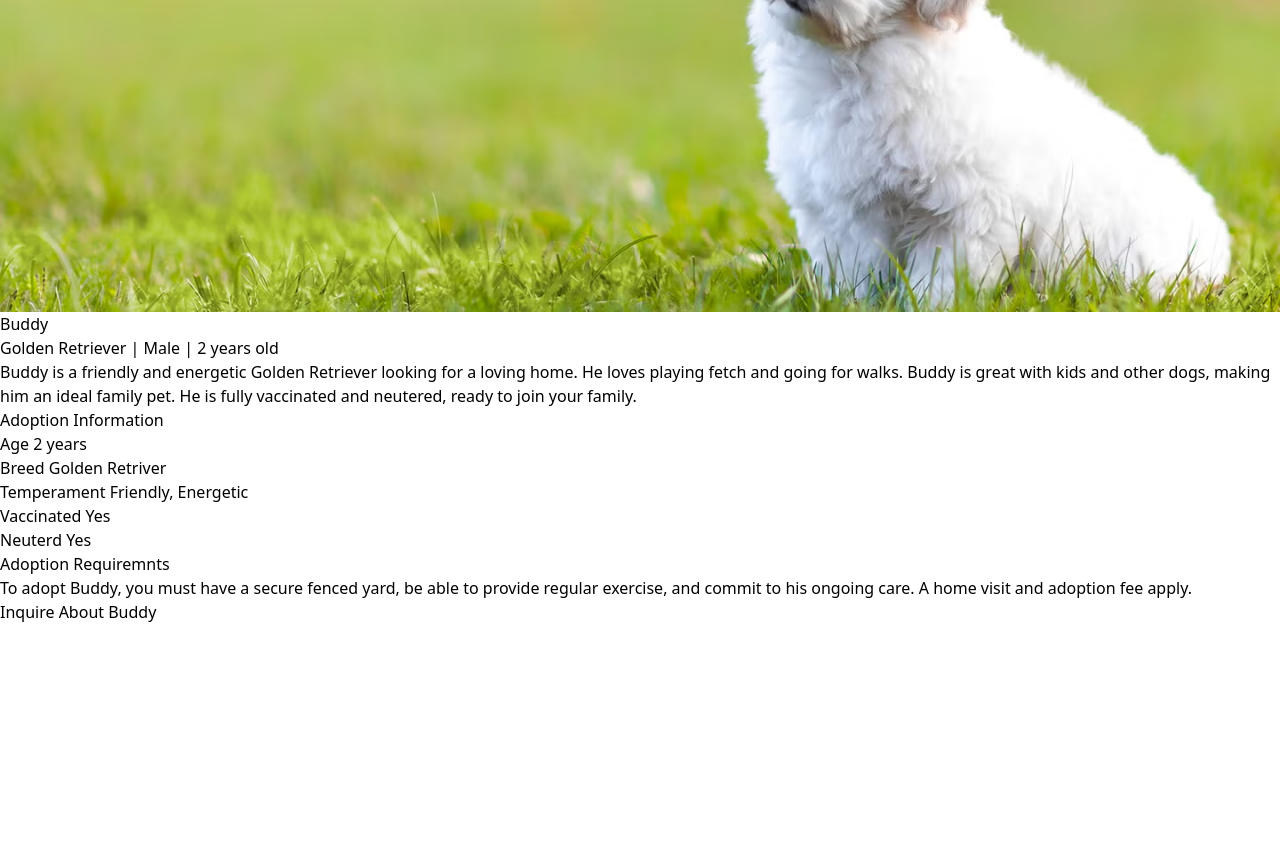
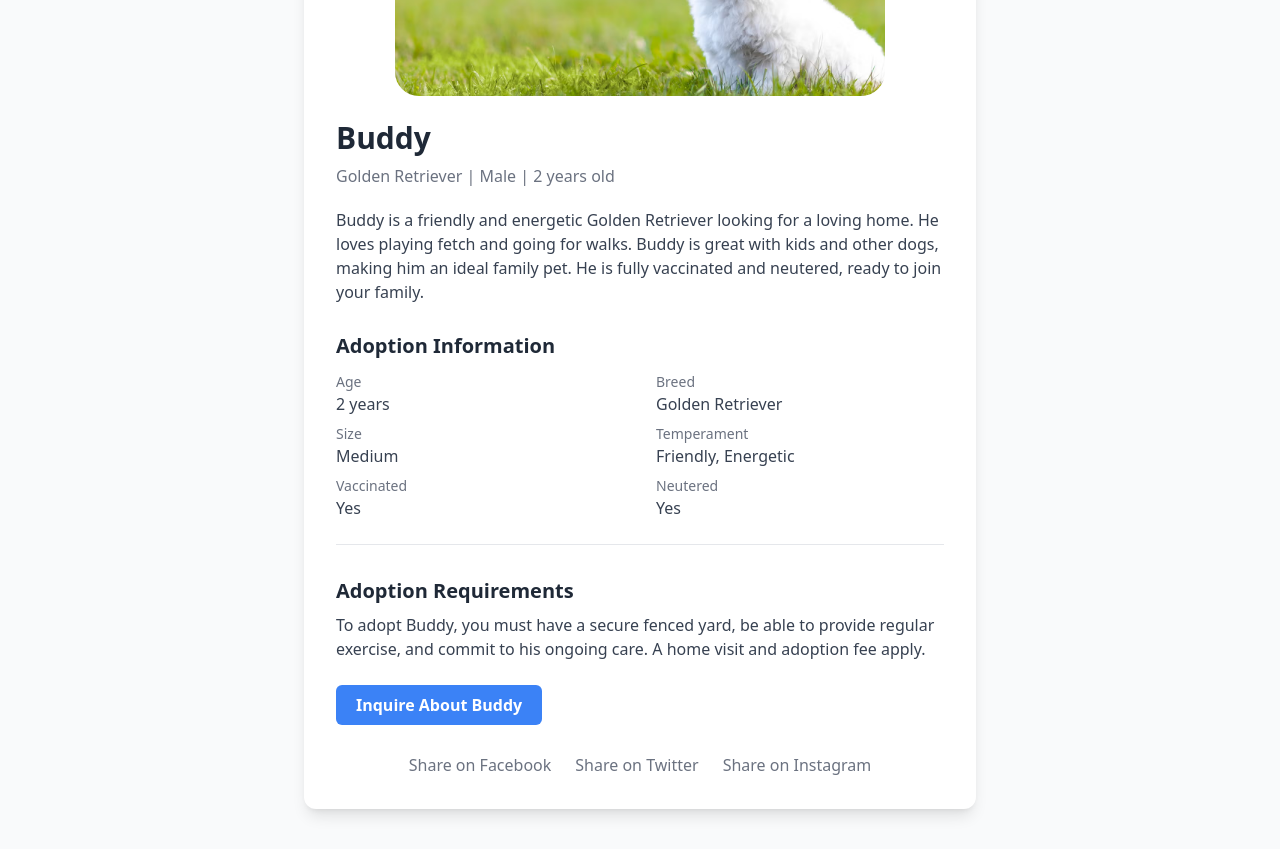
Before and after one commit to aashnaparikh1/PawConnect, a React (Vite) app in the folder frontend/: page /adoptionForm in a window 1280 px wide. Shown: the part 1080-1929 px from the top of the page. Before the commit the page ends 1704 px from the top, so only its background shows below. Built offline with nearby package versions, Linux system fonts and the light colour scheme.

Commit message:
about pet final

```diff
--- a/frontend/src/pages/AboutPet.jsx
+++ b/frontend/src/pages/AboutPet.jsx
@@ -1,37 +1,70 @@
-import React from 'react'
+import React from 'react';
 
 const AboutPet = () => {
   return (
-    <div className='AboutPet'>
-      <div className='Image flex justify-center w-107 border-r-2-xl'>
-        <img src="/dog.jpg" alt="dog photo" />
+    <div className="bg-gray-50 min-h-screen flex flex-col items-center py-10 px-2 font-sans">
+      <div className="max-w-2xl w-full bg-white rounded-xl shadow-lg px-8 py-8">
+
+        <div className="flex justify-center">
+          <img
+            src="/dog.jpg"
+            alt="dog photo"
+            className="rounded-3xl object-cover w-[490px] h-[210px] mb-6"
+          />
         </div>
-      <div className=''>
-        <h1>Buddy</h1>
+
+        <h1 className="text-3xl font-semibold mb-2 text-gray-800">Buddy</h1>
+
+        <div className="text-gray-500 font-medium mb-5">
+          Golden Retriever | Male | 2 years old
         </div>
-      <div className=''>
-        <p>Golden Retriever | Male | 2 years old</p>
-      </div>
-      <div className=''>
-        <p>Buddy is a friendly and energetic Golden Retriever looking for a loving home. He loves playing fetch and going for walks. Buddy is great with kids and other dogs, making him an ideal family pet. He is fully vaccinated and neutered, ready to join your family.</p>
+
+        <p className="mb-7 text-gray-700">
+          Buddy is a friendly and energetic Golden Retriever looking for a loving home. He loves playing fetch and going for walks. Buddy is great with kids and other dogs, making him an ideal family pet. He is fully vaccinated and neutered, ready to join your family.
+        </p>
+
+        <h3 className="text-xl font-semibold mb-3 text-gray-800">Adoption Information</h3>
+        <div className="mb-8 grid grid-cols-2 gap-y-2 gap-x-8 text-gray-700 border-b border-gray-200 pb-6">
+          <div>
+            <span className="block text-sm text-gray-500">Age</span>
+            <span className="font-medium">2 years</span>
           </div>
           <div>
-        <h3>Adoption Information</h3>
+            <span className="block text-sm text-gray-500">Breed</span>
+            <span className="font-medium">Golden Retriever</span>
           </div>
           <div>
-        Age 2 years
+            <span className="block text-sm text-gray-500">Size</span>
+            <span className="font-medium">Medium</span>
           </div>
-      <div>Breed Golden Retriver</div>
-      <div>Temperament Friendly, Energetic</div>
-      <div>Vaccinated Yes</div>
-      <div>Neuterd Yes</div>
-      <div><h1>Adoption Requiremnts</h1></div>
-      <div><p>To adopt Buddy, you must have a secure fenced yard, be able to provide regular exercise, and commit to his ongoing care. A home visit and adoption fee apply.</p></div>
-      <div><button>Inquire About Buddy</button></div>
+          <div>
+            <span className="block text-sm text-gray-500">Temperament</span>
+            <span className="font-medium">Friendly, Energetic</span>
+          </div>
+          <div>
+            <span className="block text-sm text-gray-500">Vaccinated</span>
+            <span className="font-medium">Yes</span>
+          </div>
+          <div>
+            <span className="block text-sm text-gray-500">Neutered</span>
+            <span className="font-medium">Yes</span>
+          </div>
+        </div>
+        <h3 className="text-xl font-semibold mb-2 text-gray-800">Adoption Requirements</h3>
+        <p className="text-gray-700 mb-6">
+          To adopt Buddy, you must have a secure fenced yard, be able to provide regular exercise, and commit to his ongoing care. A home visit and adoption fee apply.
+        </p>
+        <button className="bg-blue-500 hover:bg-blue-600 text-white font-semibold px-5 py-2 rounded-md mb-5 transition">
+          Inquire About Buddy
+        </button>
+        <div className="flex space-x-6 justify-center mt-2">
+          <button className="text-gray-500 hover:text-blue-600 transition">Share on Facebook</button>
+          <button className="text-gray-500 hover:text-blue-400 transition">Share on Twitter</button>
+          <button className="text-gray-500 hover:text-pink-600 transition">Share on Instagram</button>
+        </div>
+      </div>
+    </div>
+  );
+};
 
-    </div>
-
-  )
-}
-
-export default AboutPet
+export default AboutPet;
```
Lines whose indentation alone changed are shown as unchanged.
